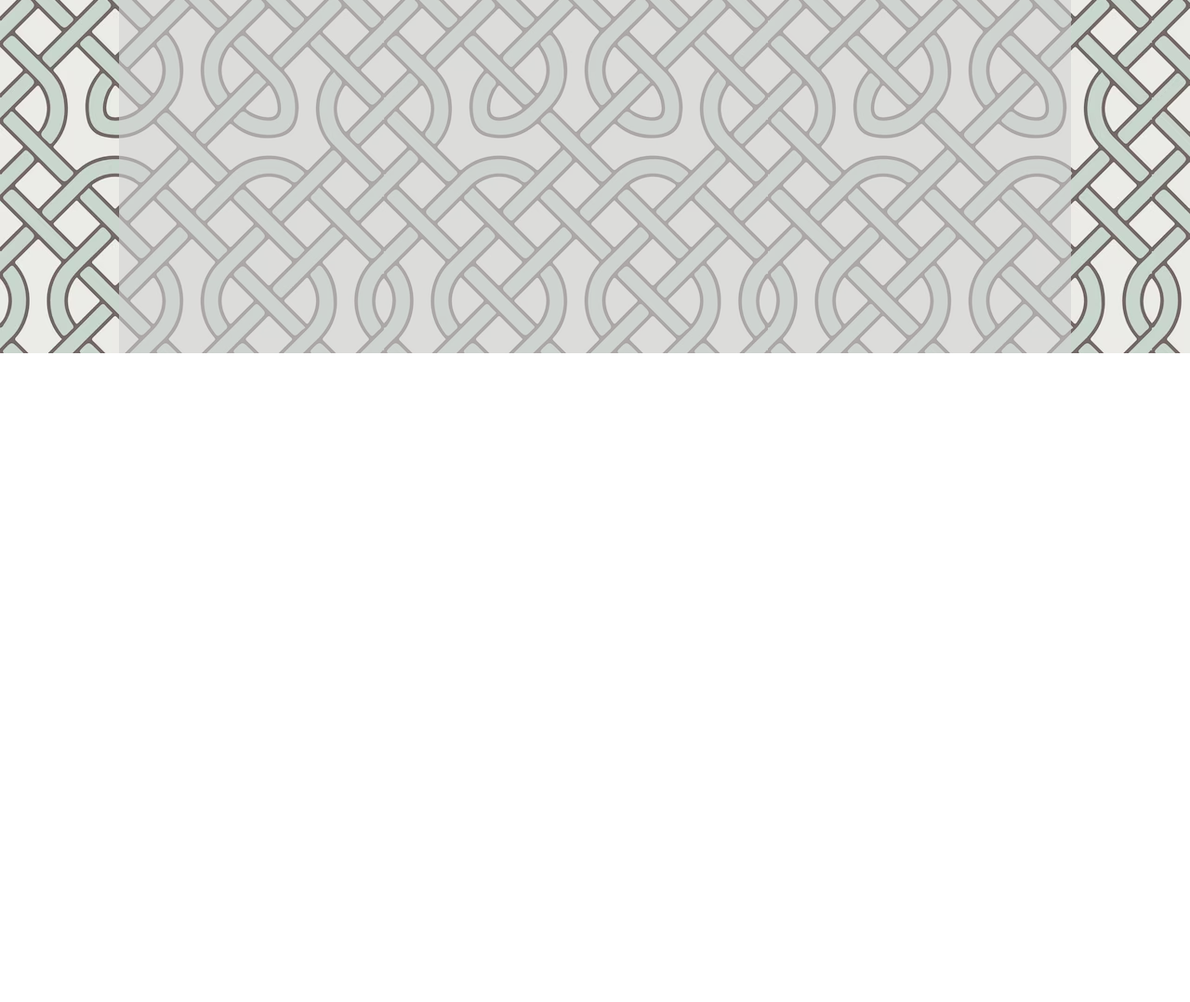
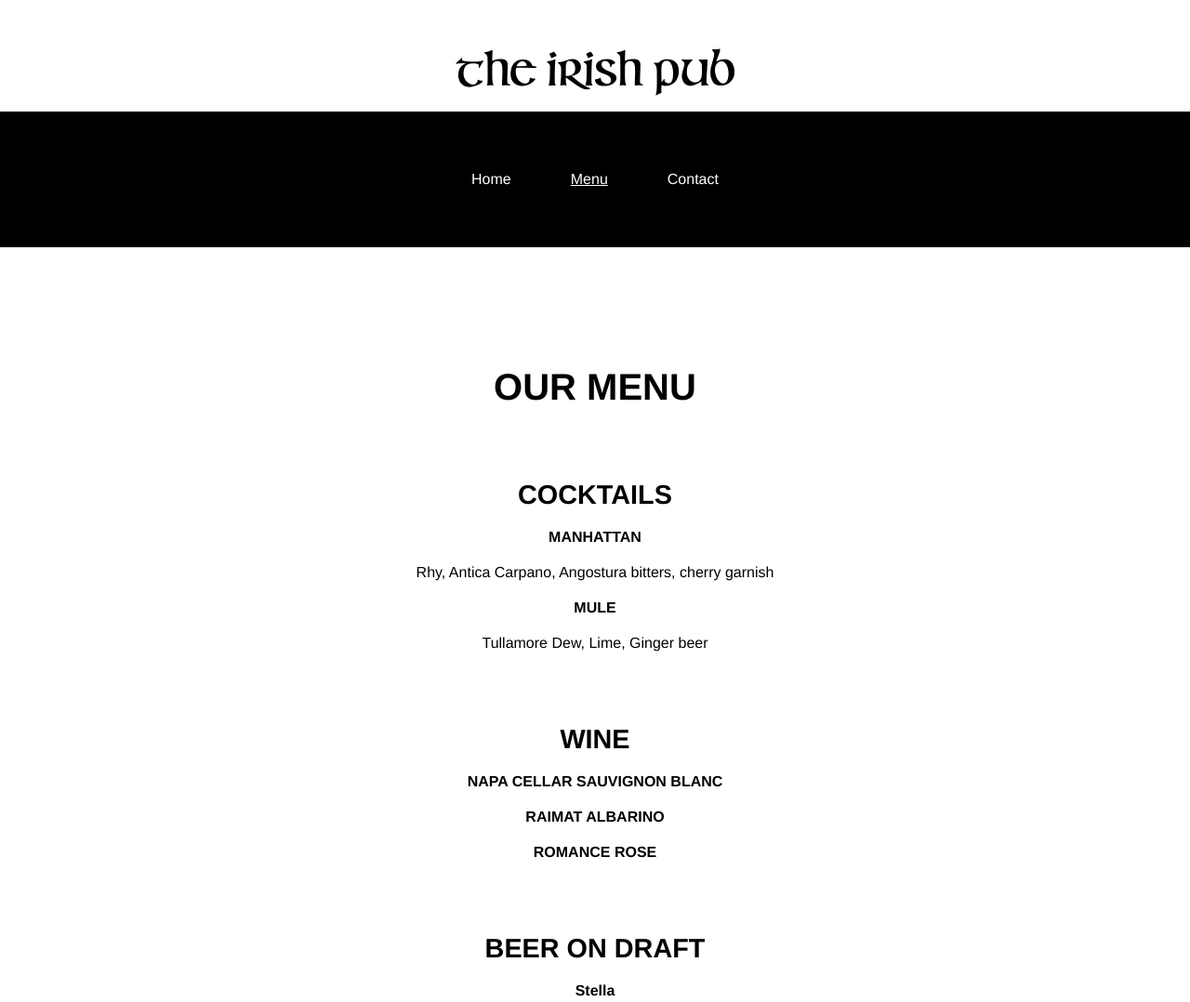
Before and after one commit to alecsimpson/restaurant-page, a website built with webpack: page dist/index.html in a window 1280 px wide. Shown: the part 420-1498 px from the top of the page at 93% size. Before the commit the page ends 800 px from the top, so only its background shows below. Built offline with nearby package versions, Linux system fonts and the light colour scheme.

Commit message:
Changed styling and added menu

```diff
--- a/src/displayHeader.js
+++ b/src/displayHeader.js
@@ -1,8 +1,14 @@
 import './style.css';
 import util from './displayUtil';
+import worldTreeImg from '../assets/world-tree.png';
 
 const displayHeader = () => {
   const headerEl = util.createEl('div', { id: 'header' });
+
+  const logoEl = util.createEl('img', { className: 'logo', src: worldTreeImg });
+  headerEl.appendChild(logoEl);
+
+  const navContainer = util.createEl('div', { className: 'navContainer' });
 
   const titleEl = util.createEl('div', { className: 'title', innerHTML: 'The Irish Pub' });
   headerEl.appendChild(titleEl);
@@ -24,7 +30,8 @@ const displayHeader = () => {
   });
   tabsEl.appendChild(contactTabEl);
 
-  headerEl.appendChild(tabsEl);
+  navContainer.appendChild(tabsEl);
+  headerEl.appendChild(navContainer);
   document.querySelector('#wrapper').prepend(headerEl);
 };
 
--- a/src/displayHome.js
+++ b/src/displayHome.js
@@ -6,7 +6,10 @@ const displayHome = () => {
 
   const contentEl = document.querySelector('#content');
 
-  const introEl = util.createEl('div', { className: 'intro', innerHTML: 'The best place off the island for beer, bangers and bollocks!' });
+  // const introEl = util.createEl('div', {
+  //   className: 'intro',
+  //   innerHTML: 'The best place off the island for beer, bangers and bollocks!',
+  // });
 
   const slideshowEl = util.createEl('div', { className: 'slideshow' });
   const imgEl = util.createEl('img', { src: foodPic });
@@ -15,10 +18,25 @@ const displayHome = () => {
   const addrLine1El = util.createEl('div', { className: 'address-line-1', innerHTML: '1234 Taraval Street' });
   const addrLine2El = util.createEl('div', { className: 'address-line-2', innerHTML: 'San Francisco CA, 94122' });
 
-  contentEl.appendChild(introEl);
+  const hoursContainer = util.createEl('div', { className: 'hoursContainer' });
+
+  let hoursArr = [
+    { className: 'hoursHeader', innerHTML: 'HOURS' },
+    { className: 'hoursBold', innerHTML: 'CLOSED MONDAY' },
+    { className: 'hoursBold', innerHTML: 'Tuesday - Friday' },
+    { className: 'hours', innerHTML: '12:00 pm - 10:00 pm' },
+    { className: 'hoursBold', innerHTML: 'Saturday - Sunday' },
+    { className: 'hours', innerHTML: '10:00 am - 12:00pm' },
+    { className: 'hoursBold', innerHTML: 'Brunch ends at 3:00 pm, Kitchen closes at 9:00 pm' },
+  ];
+  hoursArr = hoursArr.map((config) => util.createEl('div', config));
+  hoursArr.forEach((hoursEl) => hoursContainer.appendChild(hoursEl));
+
+  // contentEl.appendChild(introEl);
   contentEl.appendChild(slideshowEl);
   contentEl.appendChild(addrLine1El);
   contentEl.appendChild(addrLine2El);
+  contentEl.appendChild(hoursContainer);
 };
 
 export default displayHome;
--- a/src/displayMenu.js
+++ b/src/displayMenu.js
@@ -2,6 +2,33 @@ import util from './displayUtil';
 
 const displayMenu = () => {
   util.selectTab('.menu');
+
+  const menuContainer = util.createEl('div', { className: 'menuContainer' });
+
+  let menuArr = [
+    { className: 'menuHeader', innerHTML: 'OUR MENU' },
+    { className: 'menuSection', innerHTML: 'COCKTAILS' },
+    { className: 'menuItemName', innerHTML: 'MANHATTAN' },
+    { className: 'menuItemDetails', innerHTML: 'Rhy, Antica Carpano, Angostura bitters, cherry garnish' },
+    { className: 'menuItemName', innerHTML: 'MULE' },
+    util.configFactory('menuItemDetail', 'Tullamore Dew, Lime, Ginger beer'),
+    util.configFactory('menuSection', 'WINE'),
+    util.configFactory('menuItemName', 'NAPA CELLAR SAUVIGNON BLANC'),
+    util.configFactory('menuItemName', 'RAIMAT ALBARINO'),
+    util.configFactory('menuItemName', 'ROMANCE ROSE'),
+    util.configFactory('menuSection', 'BEER ON DRAFT'),
+    util.configFactory('menuItemName', 'Stella'),
+    util.configFactory('menuItemName', '805'),
+    util.configFactory('menuItemName', 'Trumer'),
+    util.configFactory('menuItemName', 'Modelo'),
+    util.configFactory('menuItemName', 'Guiness'),
+    util.configFactory('menuItemName', 'Fort Point KSA'),
+
+  ];
+  menuArr = menuArr.map((config) => util.createEl('div', config));
+  menuArr.forEach((menuEl) => menuContainer.appendChild(menuEl));
+
+  document.querySelector('#content').appendChild(menuContainer);
 };
 
 export default displayMenu;
--- a/src/displayUtil.js
+++ b/src/displayUtil.js
@@ -31,10 +31,13 @@ const displayUtil = (() => {
     document.querySelector(tab).classList.add('selected');
   };
 
+  const configFactory = (className, innerHTML) => ({ className, innerHTML });
+
   return {
     initPage,
     createEl,
     selectTab,
+    configFactory,
   };
 })();
 
--- a/src/index.js
+++ b/src/index.js
@@ -4,10 +4,9 @@ import displayHome from './displayHome';
 import displayMenu from './displayMenu';
 import displayContact from './displayContact';
 
-(() => {
-  displayUtil.initPage();
-  displayHeader();
-  document.querySelector('.tabs .home').onclick = displayHome;
-  document.querySelector('.tabs .menu').onclick = displayMenu;
-  document.querySelector('.tabs .contact').onclick = displayContact;
-})();
+displayUtil.initPage();
+displayHeader();
+displayMenu();
+document.querySelector('.tabs .home').onclick = displayHome;
+document.querySelector('.tabs .menu').onclick = displayMenu;
+document.querySelector('.tabs .contact').onclick = displayContact;
--- a/src/style.css
+++ b/src/style.css
@@ -4,18 +4,16 @@
 }
 
 body {
-    font-family: "gaelicFont";
+    font-family: "helvetica";
     margin: 0;
-    background: url('../assets/celtic-ornament_1159-3654.avif');
+    /* background: url('../assets/celtic-ornament_1159-3654.avif'); */
     background-repeat: repeat;
-
+    padding-bottom: 10%;
 }
 
 #wrapper {
-    margin-left: 10%;
-    margin-right: 10%;
-    height: 100vh;
-    background-color: rgba(211, 211, 211, 60%);
+    height: 100%;
+    /* background-color: rgba(211, 211, 211, 60%); */
 
 }
 
@@ -31,6 +29,18 @@ hr {
     align-items: center;
     gap: 2vh;
     margin-bottom: 10%;
+}
+
+.navContainer {
+    display: flex;
+    flex-direction: column;
+    gap: 15px;
+    align-items: center;
+    background-color: black;
+    color: white;
+    width: 100%;
+    padding-top: 5%;
+    padding-bottom: 5%;
 }
 
 .tabs {
@@ -50,13 +60,16 @@ hr {
 }
 
 .logo {
-    max-width: 15%;
+    margin-top: 5%;
+    margin-bottom: 5%;
+    max-width: 25%;
     height: auto;
 }
 
 .title {
-    margin-top: 10%;
-    font-size: 2.5em;
+    font-size: 3em;
+    font-family: gaelicFont;
+
 }
 
 
@@ -91,6 +104,49 @@ hr {
     height: auto;
 }
 
+.hoursContainer {
+    display: flex;
+    flex-direction: column;
+    align-items: center;
+    gap: 10px;
+    margin-top: 5%;
+}
+
+.hoursHeader {
+    font-weight: bold;
+    font-size: 2em;
+}
+
+.hoursBold {
+    font-weight: bold;
+}
+
+
+.menuContainer {
+    display: flex;
+    flex-direction: column;
+    align-items: center;
+    gap: 20px;
+}
+
+.menuHeader {
+    font-weight: bold;
+    font-size: 2.5em;
+}
+
+.menuSection {
+    font-weight: bold;
+    font-size: 1.8em;
+    margin-top: 15%;
+}
+
+.menuItemName {
+    align-items: left;
+    font-weight: bold;
+    /* margin-top: 10px; */
+}
+
+
 /*
 #footer {
     display: flex;
```
Also changed, not shown: dist/a9343c02bd1d95371779.png (added), dist/main.js.
